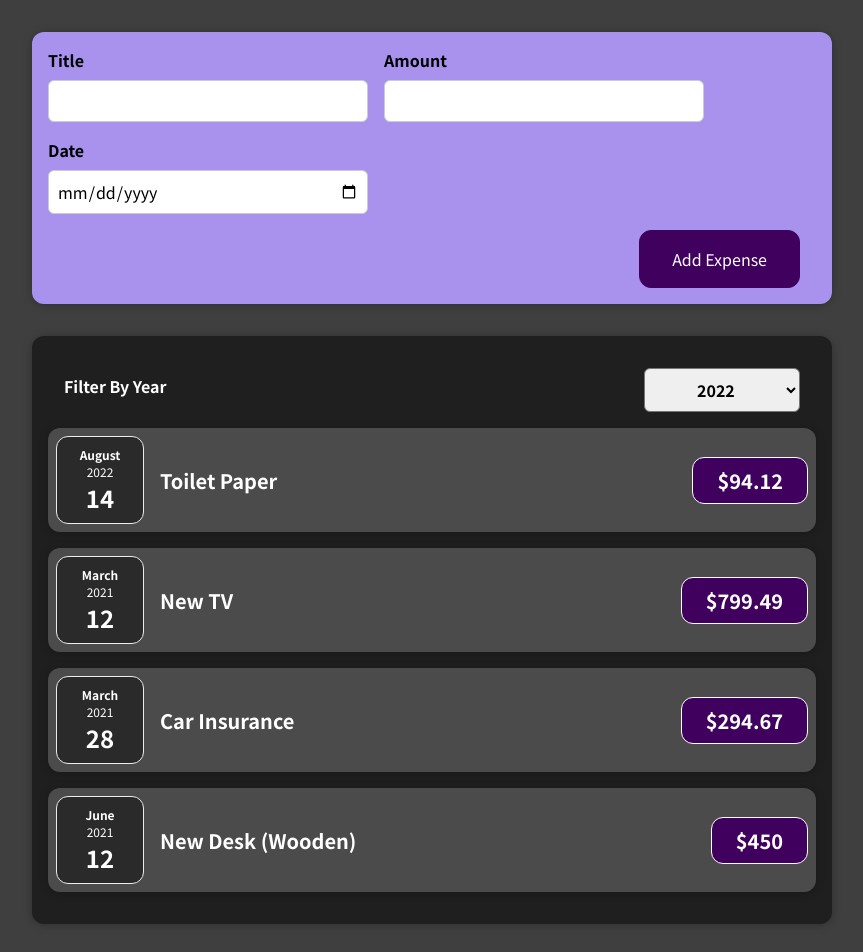
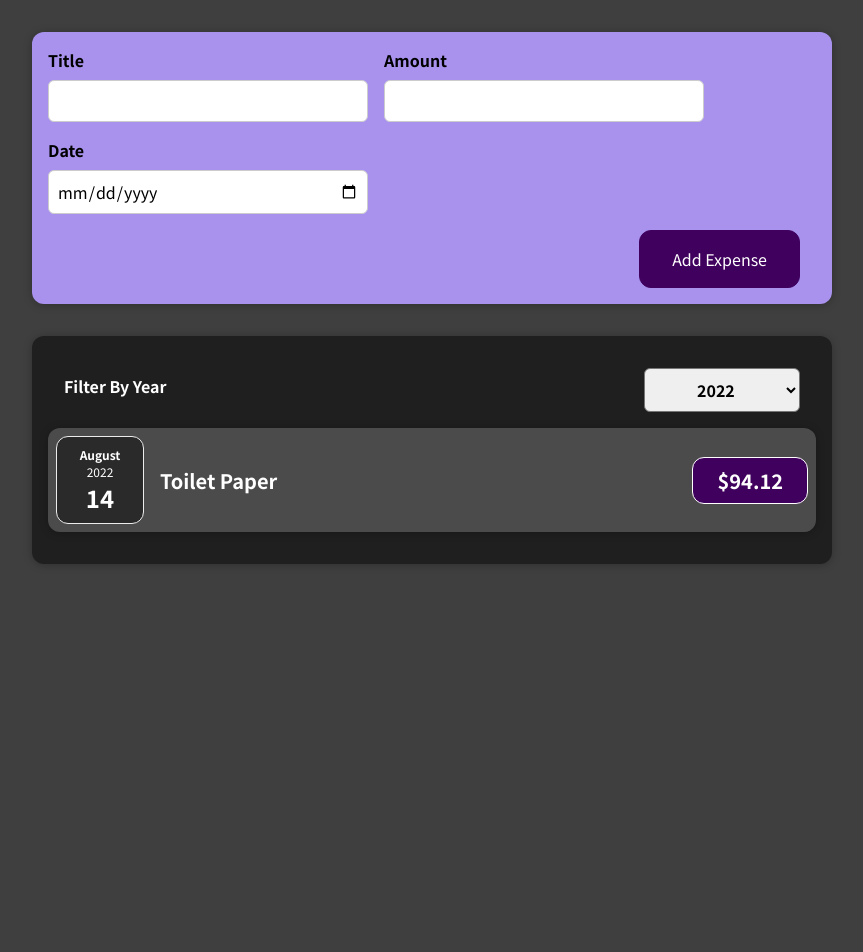
Before and after one commit to errollin/styled-components-react-basic, a React (Create React App) app: page / in a window 1280 px wide. Shown: the top 952 px of the page, without its empty margins (208-1071 px from the left). After the commit the page ends 800 px from the top, so only its background shows below. Built offline with nearby package versions, Linux system fonts and the light colour scheme.

Commit message:
Update ExpenseList and ExpenseItem components

```diff
--- a/src/components/Expenses/ExpenseItem/ExpenseItem.tsx
+++ b/src/components/Expenses/ExpenseItem/ExpenseItem.tsx
@@ -10,6 +10,8 @@ type Props = {
   amount: number;
   date: Date;
 };
+
+const Item = styled.li``;
 
 const ItemWrapper = styled(Card)`
   display: flex;
@@ -66,6 +68,7 @@ const PriceWrapper = styled.div`
 
 const ExpenseItem = (props: Props) => {
   return (
+    <Item>
       <ItemWrapper>
         <ExpenseDate date={props.date} />
         <DescriptionWrapper>
@@ -73,6 +76,7 @@ const ExpenseItem = (props: Props) => {
           <PriceWrapper>${props.amount}</PriceWrapper>
         </DescriptionWrapper>
       </ItemWrapper>
+    </Item>
   );
 };
 
--- a/src/components/Expenses/ExpenseList/ExpenseList.tsx
+++ b/src/components/Expenses/ExpenseList/ExpenseList.tsx
@@ -9,12 +9,21 @@ type Props = {
   expenses: Array<Expense>;
 };
 
-const ExpenseListWrapper = styled.div`
+const ExpenseListWrapper = styled.ul`
   list-style: none;
   padding: 0;
 `;
 
+const ExpenseListFallback = styled.h2`
+  color: white;
+  text-align: center;
+`;
+
 const ExpenseList = (props: Props) => {
+  if (props.expenses.length === 0) {
+    return <ExpenseListFallback>No Expenses Found!</ExpenseListFallback>;
+  }
+
   return (
     <ExpenseListWrapper>
       {props.expenses.map((item: Expense) => (
--- a/src/components/Expenses/Expenses.tsx
+++ b/src/components/Expenses/Expenses.tsx
@@ -26,13 +26,17 @@ const Expenses = (props: Props) => {
     setFilteredYear(selectedYear);
   };
 
+  const filteredExpenses = props.expenses.filter((expense) => {
+    return expense.date.getFullYear().toString() === filteredYear;
+  });
+
   return (
     <ExpensesWrapper>
       <ExpenseFilter
         selected={filteredYear}
         onFilterChange={handleFilterChange}
       />
-      <ExpenseList expenses={props.expenses} />
+      <ExpenseList expenses={filteredExpenses} />
     </ExpensesWrapper>
   );
 };
```
Lines whose indentation alone changed are shown as unchanged.
